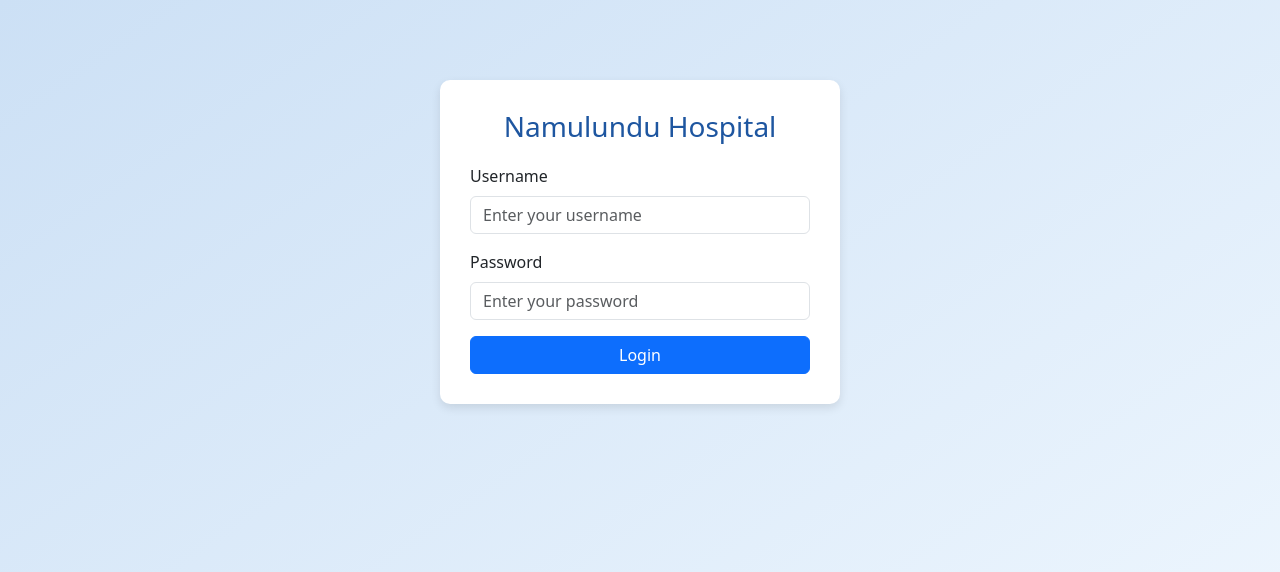
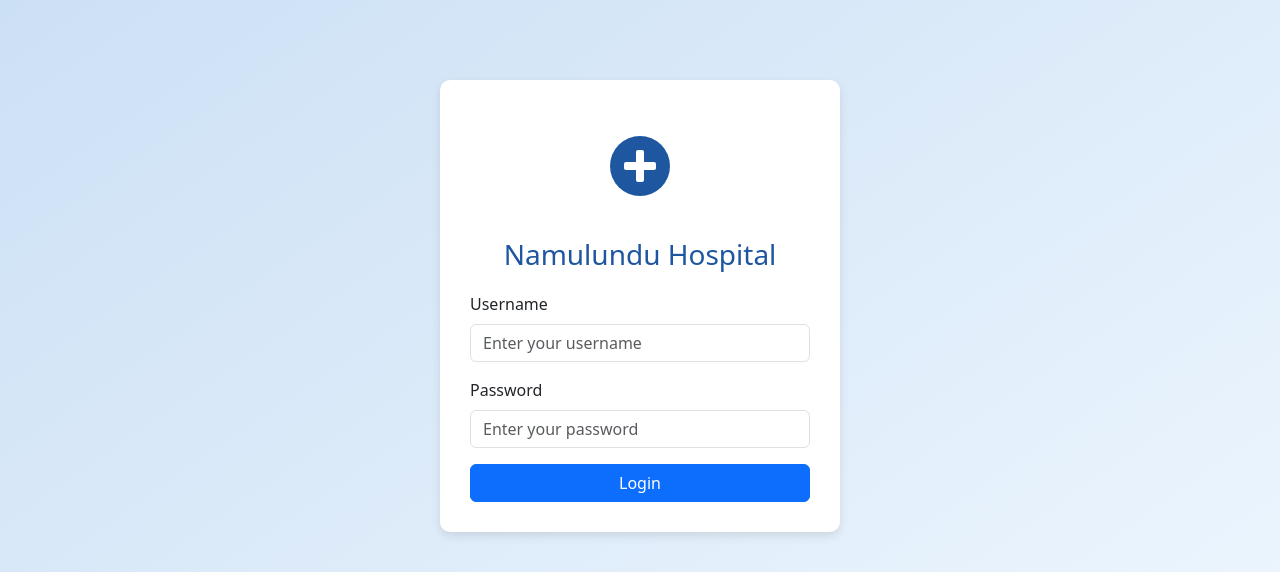
Before and after one commit to sp-mujuni/NeuroSim, a Flask app: page /login in a window 1280 px wide. Shown: the top 572 px of the page. Run offline with Flask 3, Linux system fonts and the light colour scheme.

Commit message:
Add logo SVG to login page for improved branding

```diff
--- a/templates/login.html
+++ b/templates/login.html
@@ -28,6 +28,15 @@
 <body>
   <div class="container">
     <div class="login-box">
+      <br>
+      <div class="d-flex justify-content-center mb-3">
+        <svg width="64" height="64" viewBox="0 0 64 64" class="img-fluid" style="max-width: 80px; height: auto;" xmlns="http://www.w3.org/2000/svg" aria-label="Blue medical cross in circle">
+          <circle cx="32" cy="32" r="30" fill="#1e56a0"/>
+          <rect x="28" y="16" width="8" height="32" rx="2" fill="#fff"/>
+          <rect x="16" y="28" width="32" height="8" rx="2" fill="#fff"/>
+        </svg>
+      </div>
+      <br>
       <h3>Namulundu Hospital</h3>
         {% if success %}
             <div class="alert alert-success">{{ success }}</div>
```
